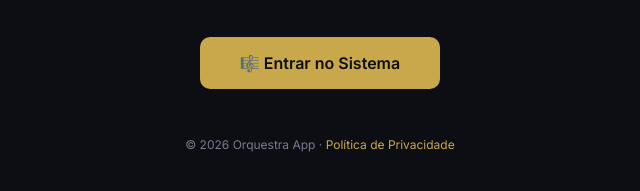
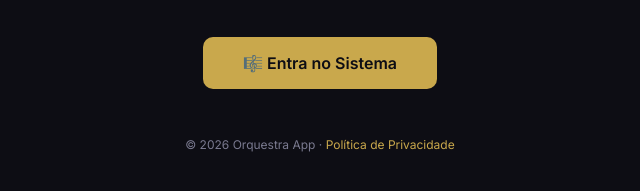
Before and after one commit to setor6indianopolis/OrquestraIndianopolis, a website: page public/index.html in a window 1280 px wide. Shown: the part 581-772 px from the top of the page, 320-960 px from the left. Drawn offline with nearby package versions, Linux system fonts and the light colour scheme.

Commit message:
Update index.html

```diff
--- a/public/index.html
+++ b/public/index.html
@@ -40,7 +40,7 @@ h1{font-family:'Playfair Display',serif;font-size:clamp(32px,6vw,48px);color:var
     <div class="feat"><div class="fi">📊</div><h3>Hinos</h3><p>Regentes enviam hinos, maestro aprova e adiciona.</p></div>
   </div>
 
-  <a href="/app" class="btn-entrar">🎼 Entrar no Sistema</a>
+  <a href="/app" class="btn-entrar">🎼 Entra no Sistema</a>
 </div>
 
 <div class="footer">
```
